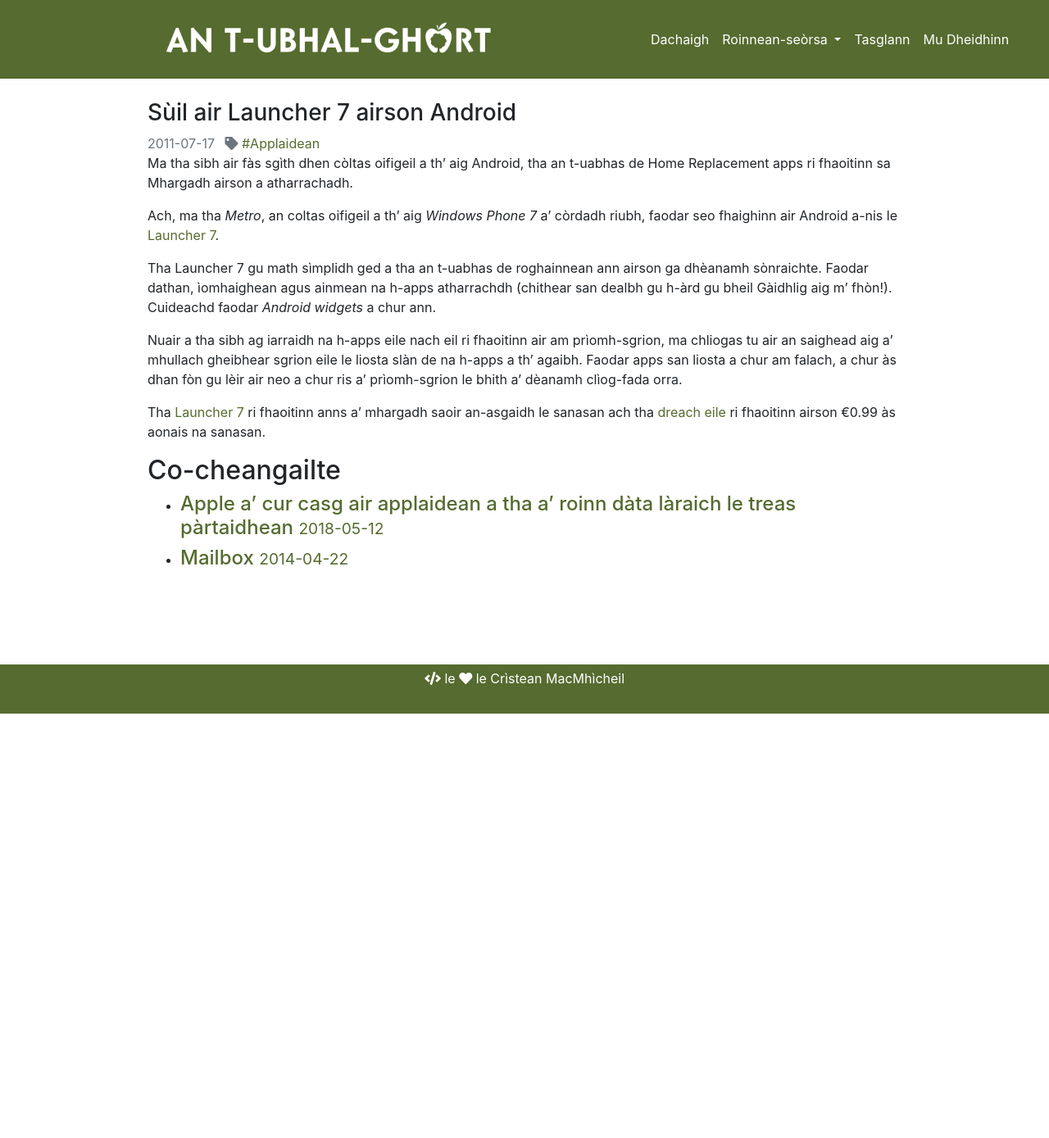
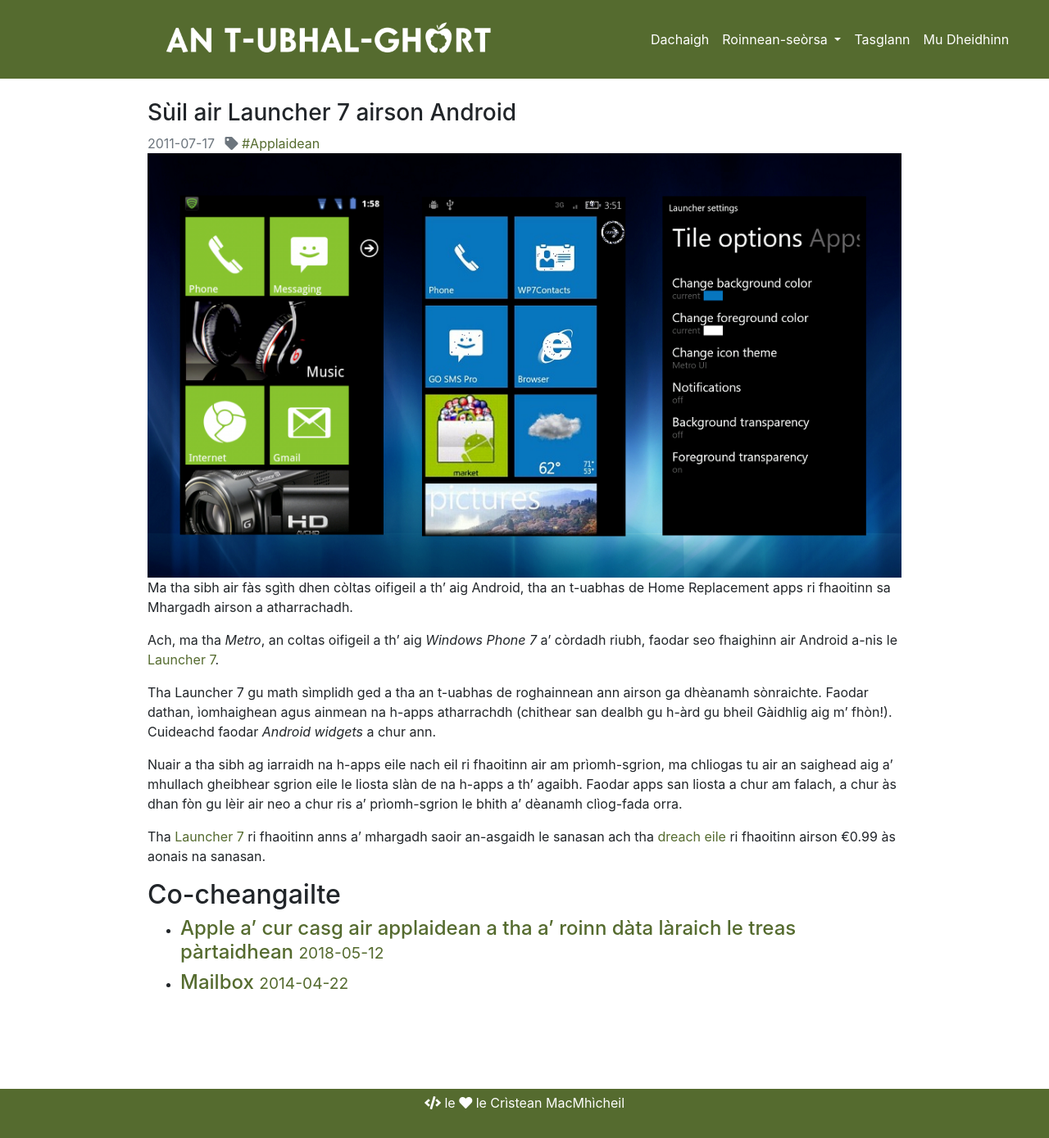
Before and after one commit to MacMhicheil/atug, a Jekyll site: the page built from _posts/2011-07-17-suil-air-launcher-7-airson-android.md, in a window 1280 px wide. Shown: the whole page at 82% size. Built offline with Jekyll 4.4.1, drawn with Linux system fonts in a browser that asks for light colours; nearby versions of some CDN libraries; before the commit the page ends 900 px from its top, so only the background shows below that.

Commit message:
Update 2011-07-17-suil-air-launcher-7-airson-android.md

```diff
--- a/_posts/2011-07-17-suil-air-launcher-7-airson-android.md
+++ b/_posts/2011-07-17-suil-air-launcher-7-airson-android.md
@@ -3,6 +3,7 @@
 title: Sùil air Launcher 7 airson Android
 date: 2011-07-17 12:45:58
 categories: [Applaidean]
+image: https://raw.githubusercontent.com/MacMhicheil/atug/master/images/launcher-7.png
 ---
 
 Ma tha sibh air fàs sgìth dhen còltas oifigeil a th’ aig Android, tha  an t-uabhas de Home Replacement apps ri fhaoitinn sa Mhargadh airson a  atharrachadh.
```
